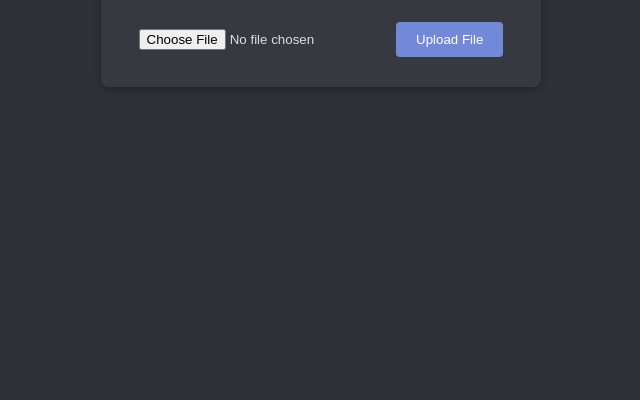
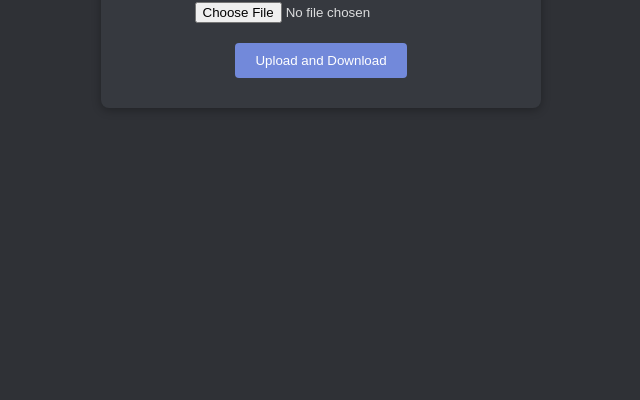
Before and after one commit to saladnoob/clyd-file-giver, a website: page public/index.html in a window 1280 px wide. Shown: the part 400-800 px from the top of the page, without its empty margins (319-959 px from the left). Drawn offline with Linux system fonts and the light colour scheme.

Commit message:
Update index.html

```diff
--- a/public/index.html
+++ b/public/index.html
@@ -9,12 +9,12 @@
 <body>
   <div class="container">
     <h1>File Downloader</h1>
-        <input type="file" id="file-input">
-        <button onclick="uploadFile()">Upload File</button>
-        <div id="download-link" class="hidden">
-            <a href="#" id="download-url" download>Download File</a>
+    <form id="upload-form">
+      <input type="file" id="file-input" name="file">
+      <button type="submit">Upload and Download</button>
+    </form>
+    <div id="message"></div>
   </div>
-    </div>
-    <script src="script.js"></script>
+  <script src="scripts.js"></script>
 </body>
 </html>
```
Lines whose indentation alone changed are shown as unchanged.
